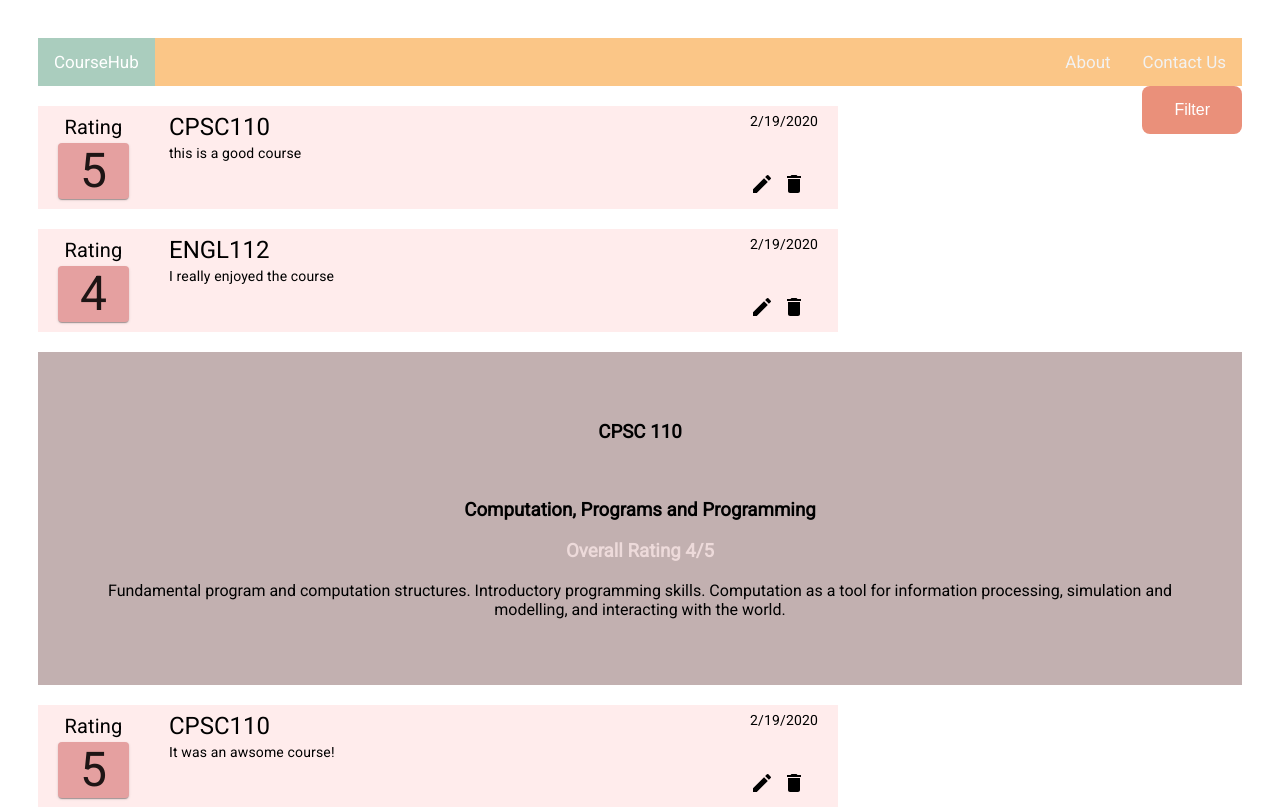
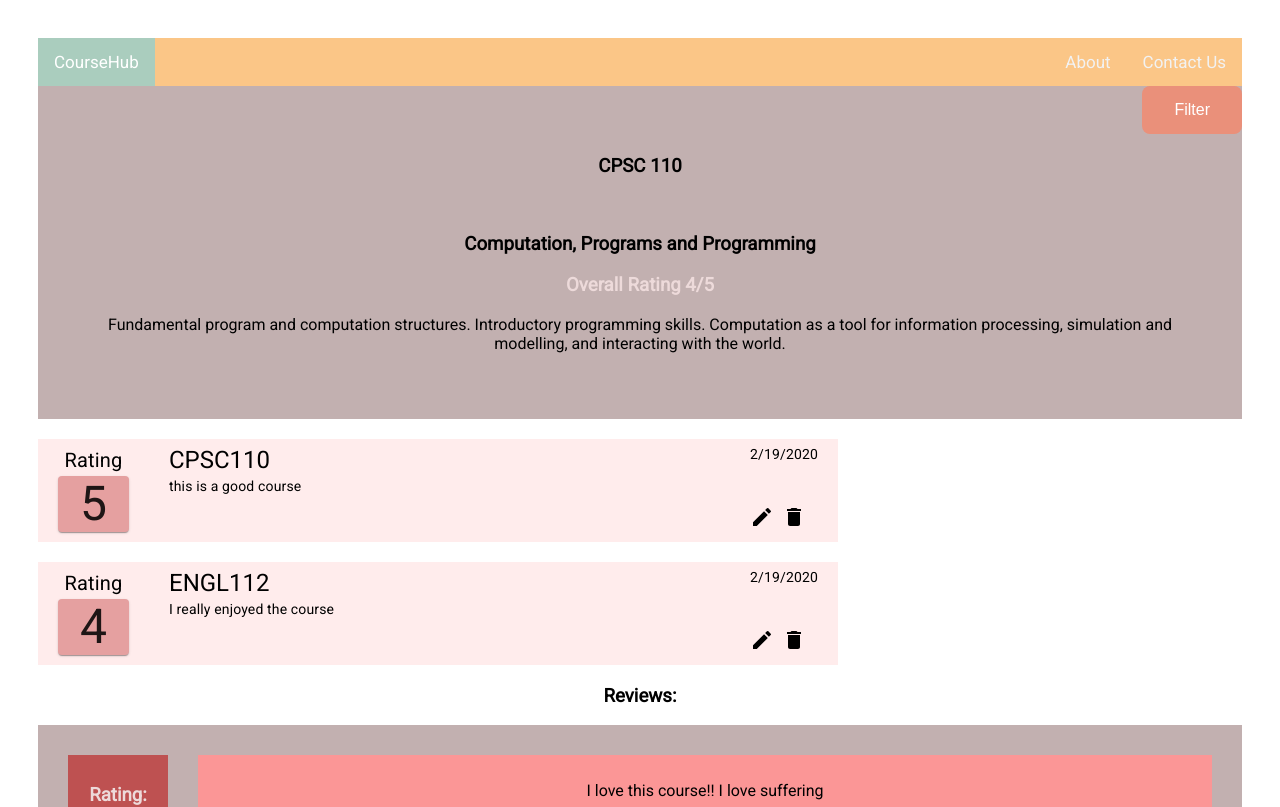
Before and after one commit to aaronNgu/CourseHub, a React (Create React App) app: page / in a window 1280 px wide. Shown: the top 807 px of the page. Built offline with nearby package versions, Linux system fonts and the light colour scheme.

Commit message:
clean up app.js

```diff
--- a/src/App.js
+++ b/src/App.js
@@ -1,7 +1,6 @@
 import React from 'react';
 import './App.css';
 import ReviewItemList from "./components/ReviewItemList";
-import CourseItem from './components/CourseItem';
 import Button from './components/Button';
 import Header from './components/Header';
 import CourseOverview from './components/courseOverview';
@@ -12,9 +11,8 @@ const App = () => {
     <div className="App">
       <Header />
       <Button />
+      <CourseOverview />
       <CourseItemList />
-      <CourseOverview />
-      <CourseItem />
       <ReviewItemList />
     </div>
   );
```
